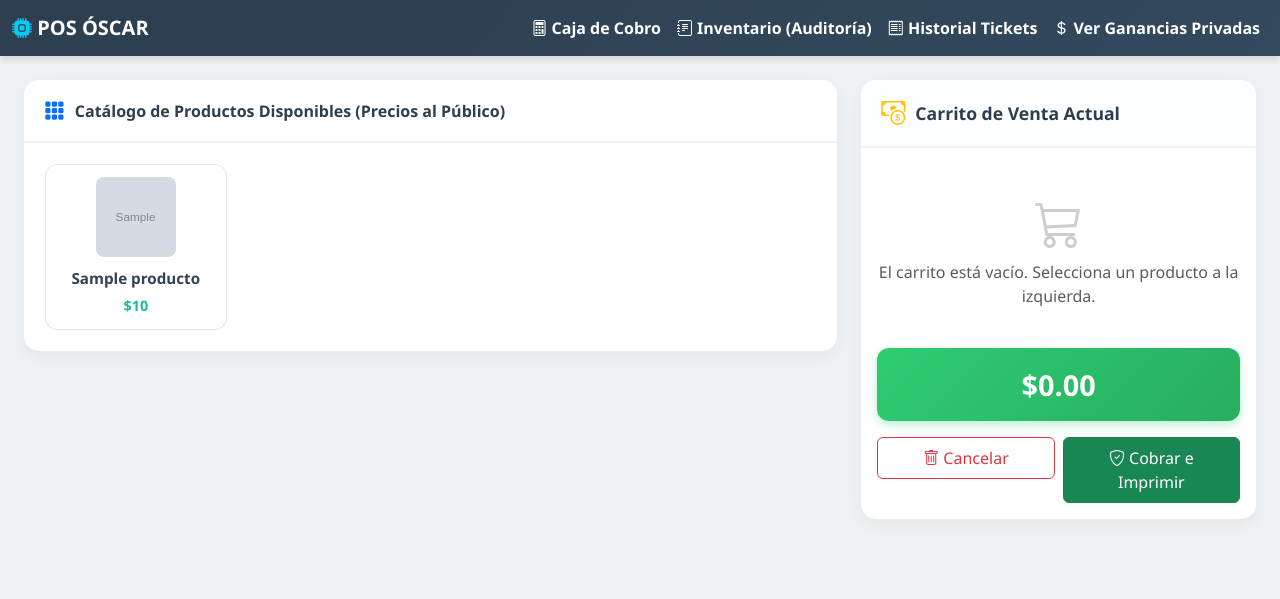
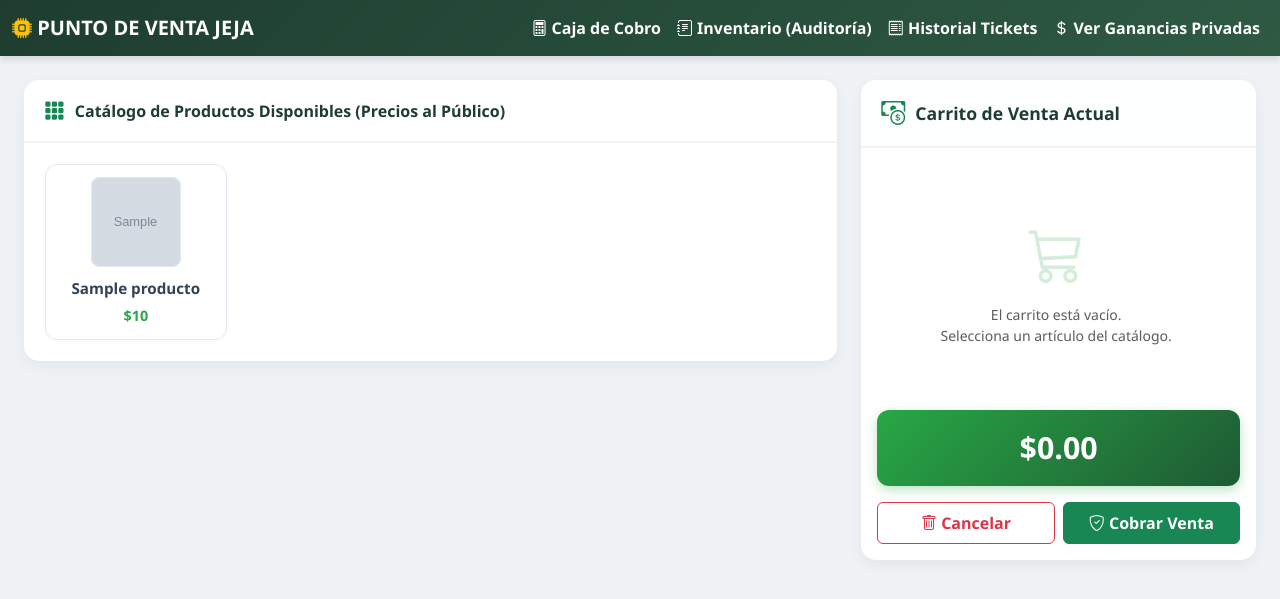
Before and after one commit to oscarlo-lgtm/punto-de-venta, a Flask app: page / in a window 1280 px wide. Shown: the top 599 px of the page. Run offline with Flask 3, Linux system fonts and the light colour scheme; grey boxes marked "Sample" are stand-in pictures; a database or web service that is not in the repository returns one stand-in record (values such as "Sample title"); some libraries are stand-ins or nearby versions.

Commit message:
Update pos.html

```diff
--- a/templates/pos.html
+++ b/templates/pos.html
@@ -3,45 +3,59 @@
 <head>
     <meta charset="UTF-8">
     <meta name="viewport" content="width=device-width, initial-scale=1.0">
-    <title>Punto de Venta Profesional</title>
+    <title>Punto de Venta Profesional - JEJA</title>
     <link href="https://cdn.jsdelivr.net/npm/bootstrap@5.3.0/dist/css/bootstrap.min.css" rel="stylesheet">
     <link rel="stylesheet" href="https://cdn.jsdelivr.net/npm/bootstrap-icons@1.10.5/font/bootstrap-icons.css">
     <style>
         :root {
-            --primary-color: #2c3e50;
-            --accent-color: #1abc9c;
+            --primary-color: #1e3d2f;
+            --accent-color: #28a745;
             --danger-color: #e74c3c;
             --warning-color: #f39c12;
             --bg-light: #f8f9fa;
         }
         body { background-color: #eef2f5; font-family: 'Segoe UI', sans-serif; }
-        .navbar-custom { background: linear-gradient(135deg, var(--primary-color), #34495e); box-shadow: 0 4px 6px rgba(0,0,0,0.1); }
+        .navbar-custom { background: linear-gradient(135deg, var(--primary-color), #2e5a44); box-shadow: 0 4px 6px rgba(0,0,0,0.1); }
         .navbar-brand, .nav-link { color: #fff !important; font-weight: 600; }
         .nav-link:hover { color: var(--accent-color) !important; }
         .card-custom { border: none; border-radius: 15px; box-shadow: 0 5px 15px rgba(0,0,0,0.05); background: #fff; margin-bottom: 20px; }
         .card-header-custom { background-color: #fff; border-bottom: 2px solid #f1f3f5; border-top-left-radius: 15px !important; border-top-right-radius: 15px !important; padding: 15px 20px; font-weight: bold; color: var(--primary-color); display: flex; align-items: center; gap: 10px; }
-        .product-grid { display: grid; grid-template-columns: repeat(auto-fill, minmax(160px, 1fr)); gap: 15px; max-height: 70vh; overflow-y: auto; padding: 5px; }
+
+        /* Catálogo de productos */
+        .product-grid { display: grid; grid-template-columns: repeat(auto-fill, minmax(160px, 1fr)); gap: 15px; max-height: 75vh; overflow-y: auto; padding: 5px; }
         .product-card { background: #fff; border: 1px solid #e2e8f0; border-radius: 12px; padding: 12px; text-align: center; cursor: pointer; transition: all 0.2s ease; box-shadow: 0 2px 4px rgba(0,0,0,0.02); }
-        .product-card:hover { transform: translateY(-3px); box-shadow: 0 8px 16px rgba(0,0,0,0.1); border-color: var(--accent-color); }
-        .product-img { width: 80px; height: 80px; object-fit: cover; border-radius: 8px; margin-bottom: 10px; background-color: #f1f3f5; }
+        .product-card:hover { transform: translateY(-3px); box-shadow: 0 8px 16px rgba(40,167,69,0.2); border-color: var(--accent-color); }
+        .product-img { width: 90px; height: 90px; object-fit: cover; border-radius: 8px; margin-bottom: 10px; background-color: #f1f3f5; border: 1px solid #e2e8f0; }
         .product-name { font-size: 0.95rem; font-weight: 600; color: #334155; margin-bottom: 5px; white-space: nowrap; overflow: hidden; text-overflow: ellipsis; }
         .product-price { font-size: 0.9rem; color: var(--accent-color); font-weight: bold; }
+
+        /* Contenedor del Carrito de Ventas */
         .cart-container { position: sticky; top: 20px; max-height: 85vh; display: flex; flex-direction: column; }
-        .cart-items { overflow-y: auto; flex-grow: 1; max-height: 40vh; }
-        .cart-item { display: flex; justify-content: space-between; align-items: center; padding: 10px; border-bottom: 1px solid #f1f3f5; font-size: 0.9rem; }
-        .extra-badge { background-color: #e0f2fe; color: #0369a1; font-size: 0.75rem; padding: 2px 6px; border-radius: 4px; margin-right: 4px; display: inline-block; }
+        .cart-items { overflow-y: auto; flex-grow: 1; max-height: 48vh; padding-right: 5px; }
+
+        /* Fila de Producto Detallada con Foto Solicitada */
+        .cart-item { display: flex; align-items: center; padding: 12px; border-bottom: 1px solid #edf2f7; font-size: 0.95rem; background: #fff; margin-bottom: 8px; border-radius: 10px; box-shadow: 0 2px 4px rgba(0,0,0,0.01); }
+        .cart-item-img { width: 55px; height: 55px; object-fit: cover; border-radius: 6px; margin-right: 12px; border: 1px solid #dcfce7; background-color: #f8fafc; flex-shrink: 0; }
+        .cart-item-icon-placeholder { width: 55px; height: 55px; border-radius: 6px; margin-right: 12px; border: 1px dashed #cbd5e1; background-color: #f8fafc; display: flex; align-items: center; justify-content: center; color: #94a3b8; flex-shrink: 0; }
+        .cart-item-info { flex-grow: 1; min-width: 0; }
+        .cart-item-name { font-weight: bold; color: #1e293b; margin-bottom: 2px; white-space: nowrap; overflow: hidden; text-overflow: ellipsis; }
+
+        .extra-badge { background-color: #dcfce7; color: #15803d; font-size: 0.75rem; padding: 3px 8px; border-radius: 6px; margin-right: 5px; margin-top: 3px; display: inline-block; font-weight: 500; }
         .modal-content { border-radius: 20px; border: none; }
         .modal-header { background-color: var(--primary-color); color: #fff; border-top-left-radius: 20px; border-top-right-radius: 20px; }
-        .extra-option-card { border: 2px solid #f1f3f5; border-radius: 10px; padding: 12px; margin-bottom: 10px; cursor: pointer; display: flex; justify-content: space-between; align-items: center; transition: all 0.2s; }
-        .extra-option-card.selected { border-color: var(--accent-color); background-color: #e6f9f5; }
-        .total-display { background: linear-gradient(135deg, #2ecc71, #27ae60); color: white; border-radius: 12px; padding: 15px; text-align: center; font-size: 1.8rem; font-weight: bold; box-shadow: 0 4px 10px rgba(46, 204, 113, 0.3); }
+
+        /* Extras estilizados */
+        .extra-option-card { border: 2px solid #e2e8f0; border-radius: 12px; padding: 12px; margin-bottom: 10px; cursor: pointer; display: flex; justify-content: space-between; align-items: center; transition: all 0.2s; background: #fff; }
+        .extra-option-card:hover { border-color: #cbd5e1; }
+        .extra-option-card.selected { border-color: var(--accent-color); background-color: #f0fdf4; box-shadow: 0 0 0 1px var(--accent-color); }
+        .total-display { background: linear-gradient(135deg, #28a745, #1e5a34); color: white; border-radius: 12px; padding: 15px; text-align: center; font-size: 1.9rem; font-weight: bold; box-shadow: 0 4px 12px rgba(40, 167, 69, 0.3); }
     </style>
 </head>
 <body>
 
     <nav class="navbar navbar-expand-lg navbar-custom mb-4">
         <div class="container-fluid">
-            <a class="navbar-brand" href="/"><i class="bi bi-cpu-fill text-info"></i> POS ÓSCAR</a>
+            <a class="navbar-brand" href="/"><i class="bi bi-cpu-fill text-warning"></i> PUNTO DE VENTA JEJA</a>
             <div class="navbar-nav ms-auto">
                 <a class="nav-link active" href="/"><i class="bi bi-calculator"></i> Caja de Cobro</a>
                 <a class="nav-link" href="/inventario"><i class="bi bi-journal-text"></i> Inventario (Auditoría)</a>
@@ -56,13 +70,13 @@
             <div class="col-md-8">
                 <div class="card card-custom">
                     <div class="card-header-custom">
-                        <i class="bi bi-grid-3x3-gap-fill text-primary" style="font-size: 1.3rem;"></i>
+                        <i class="bi bi-grid-3x3-gap-fill text-success" style="font-size: 1.3rem;"></i>
                         <span>Catálogo de Productos Disponibles (Precios al Público)</span>
                     </div>
                     <div class="card-body">
                         <div class="product-grid">
                             {% for producto in productos %}
-                            <div class="product-card" onclick="abrirConfiguracionProducto({{ producto.id }}, '{{ producto.nombre }}', {{ producto.precio_venta }}, {{ producto.costo_compra }})">
+                            <div class="product-card" onclick="abrirConfiguracionProducto({{ producto.id }}, '{{ producto.nombre }}', {{ producto.precio_venta }}, {{ producto.costo_compra }}, '{{ producto.imagen_url or '' }}')">
                                 {% if producto.imagen_url %}
                                 <img src="{{ producto.imagen_url }}" class="product-img" alt="{{ producto.nombre }}">
                                 {% else %}
@@ -80,24 +94,24 @@
             <div class="col-md-4">
                 <div class="card card-custom cart-container">
                     <div class="card-header-custom" style="background-color: #fdfefe;">
-                        <i class="bi bi-cash-coin text-warning" style="font-size: 1.5rem;"></i>
+                        <i class="bi bi-cash-coin text-success" style="font-size: 1.5rem;"></i>
                         <span style="font-size: 1.1rem;">Carrito de Venta Actual</span>
                     </div>
                     <div class="card-body d-flex flex-column p-3">
                         <div class="cart-items mb-3" id="contenedor-carrito">
-                            <div class="text-center text-muted my-4" id="carrito-vacio-msg">
-                                <i class="bi bi-cart3" style="font-size: 3rem; display: block; opacity: 0.3;"></i>
-                                El carrito está vacío. Selecciona un producto a la izquierda.
+                            <div class="text-center text-muted my-5" id="carrito-vacio-msg">
+                                <i class="bi bi-cart3" style="font-size: 3.5rem; display: block; opacity: 0.2; color: var(--accent-color);"></i>
+                                <span class="d-block mt-2 small">El carrito está vacío.<br>Selecciona un artículo del catálogo.</span>
                             </div>
                         </div>
                         <div class="mt-auto">
                             <div class="total-display mb-3" id="total-general-publico">$0.00</div>
                             <div class="row g-2">
                                 <div class="col-6">
-                                    <button class="btn btn-outline-danger w-100 py-2" onclick="cancelarVenta()"><i class="bi bi-trash"></i> Cancelar</button>
+                                    <button class="btn btn-outline-danger w-100 py-2 fw-bold" onclick="cancelarVenta()"><i class="bi bi-trash"></i> Cancelar</button>
                                 </div>
                                 <div class="col-6">
-                                    <button class="btn btn-success w-100 py-2" onclick="procesarCobro()"><i class="bi bi-shield-check"></i> Cobrar e Imprimir</button>
+                                    <button class="btn btn-success w-100 py-2 fw-bold" onclick="procesarCobro()"><i class="bi bi-shield-check"></i> Cobrar Venta</button>
                                 </div>
                             </div>
                         </div>
@@ -119,17 +133,22 @@
                     <div id="lista-extras-disponibles">
                         {% for extra in extras %}
                         <div class="extra-option-card" id="extra-card-{{ extra.id }}" onclick="toggleSeleccionExtra({{ extra.id }}, '{{ extra.nombre }}', {{ extra.precio_venta }}, {{ extra.costo_compra }})">
-                            <div>
+                            <div class="d-flex align-items-center">
+                                {% if extra.imagen_url %}
+                                <img src="{{ extra.imagen_url }}" style="width: 35px; height: 35px; object-fit: cover; border-radius: 6px; margin-right: 10px; border: 1px solid #e2e8f0;">
+                                {% else %}
+                                <div style="width: 35px; height: 35px; background: #f1f3f5; border-radius: 6px; margin-right: 10px; display: flex; align-items: center; justify-content: center;" class="text-muted"><i class="bi bi-gear small"></i></div>
+                                {% endif %}
                                 <strong class="text-dark">{{ extra.nombre }}</strong>
                             </div>
-                            <span class="badge bg-secondary">+ ${{ extra.precio_venta }}</span>
+                            <span class="badge bg-success-subtle text-success border border-success-subtle">+ ${{ extra.precio_venta }}</span>
                         </div>
                         {% endfor %}
                     </div>
                 </div>
                 <div class="modal-footer">
                     <button type="button" class="btn btn-light" onclick="cerrarModalExtras()">Atrás</button>
-                    <button type="button" class="btn btn-primary" onclick="confirmarYAgregarAlCarrito()">Agregar al Carrito</button>
+                    <button type="button" class="btn btn-success fw-bold" onclick="confirmarYAgregarAlCarrito()">Agregar al Carrito</button>
                 </div>
             </div>
         </div>
@@ -146,8 +165,8 @@
             modalBs = new bootstrap.Modal(document.getElementById('modalExtras'));
         });
 
-        function abrirConfiguracionProducto(id, nombre, precio, costo) {
-            productoEnConfiguracion = { id, nombre, precio, costo };
+        function abrirConfiguracionProducto(id, nombre, precio, costo, imagenUrl) {
+            productoEnConfiguracion = { id, nombre, precio, costo, imagenUrl };
             extrasSeleccionadosEnModal = [];
             document.querySelectorAll('.extra-option-card').forEach(card => card.classList.remove('selected'));
             document.getElementById('tituloModalProducto').innerHTML = `<i class="bi bi-box-seam"></i> ${nombre} ($${precio})`;
@@ -181,6 +200,7 @@
             carrito.push({
                 id: productoEnConfiguracion.id,
                 nombre: productoEnConfiguracion.nombre,
+                imagen_url: productoEnConfiguracion.imagenUrl,
                 extras: [...extrasSeleccionadosEnModal],
                 precio_total_renglon: precioTotalRenglon,
                 costo_total_renglon: costoTotalRenglon
@@ -193,46 +213,3 @@
             const contenedor = document.getElementById('contenedor-carrito');
             const vacioMsg = document.getElementById('carrito-vacio-msg');
             document.querySelectorAll('.cart-item').forEach(el => el.remove());
-
-            if (carrito.length === 0) {
-                vacioMsg.style.display = 'block';
-                document.getElementById('total-general-publico').innerText = "$0.00";
-                return;
-            }
-            vacioMsg.style.display = 'none';
-            let sumaTotalPublico = 0;
-
-            carrito.forEach((item, index) => {
-                sumaTotalPublico += item.precio_total_renglon;
-                let textoExtras = item.extras.map(ex => `<span class="extra-badge">+ ${ex.nombre}</span>`).join('');
-
-                const renglon = document.createElement('div');
-                renglon.className = "cart-item";
-                renglon.innerHTML = `
-                    <div><strong>${item.nombre}</strong><div class="mt-1">${textoExtras}</div></div>
-                    <div><span class="fw-bold">$${item.precio_total_renglon}</span><button class="btn btn-sm text-danger ms-2" onclick="eliminarRenglon(${index})"><i class="bi bi-x-circle-fill"></i></button></div>
-                `;
-                contenedor.appendChild(renglon);
-            });
-            document.getElementById('total-general-publico').innerText = `$${sumaTotalPublico.toFixed(2)}`;
-        }
-
-        function eliminarRenglon(index) { carrito.splice(index, 1); renderizarCarrito(); }
-        function cancelarVenta() { if(confirm("¿Limpiar caja?")) { carrito = []; renderizarCarrito(); } }
-
-        function procesarCobro() {
-            if (carrito.length === 0) return;
-            let totalVenta = 0, costoTotal = 0;
-            carrito.forEach(i => { totalVenta += i.precio_total_renglon; costoTotal += i.costo_total_renglon; });
-
-            fetch('/guardar_ticket', {
-                method: 'POST',
-                headers: { 'Content-Type': 'application/json' },
-                body: JSON.stringify({ tipo: "Venta Caja", total: totalVenta, ganancia: (totalVenta - costoTotal), productos: carrito })
-            }).then(res => res.json()).then(data => {
-                if(data.success) { alert("💳 ¡Venta cobrada!"); carrito = []; renderizarCarrito(); }
-            });
-        }
-    </script>
-</body>
-</html>
```
